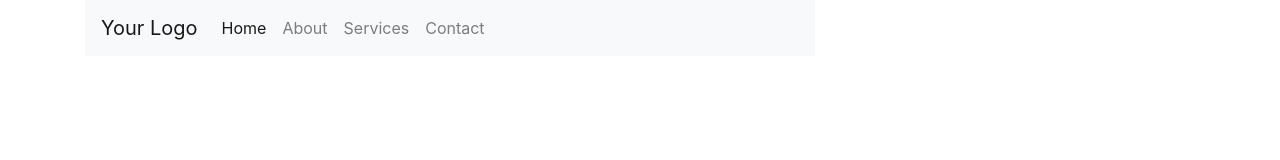
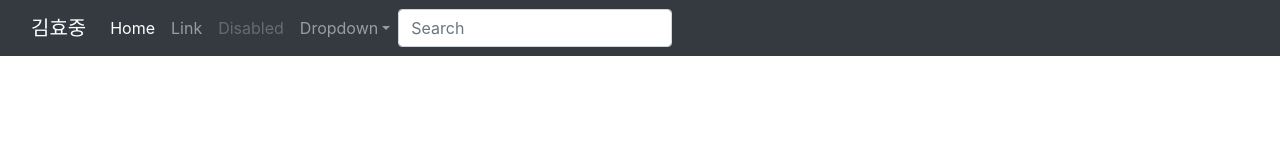
Before and after one commit to rlagywnd4/hyojung-cv, a plain HTML site: page index.html in a window 1280 px wide. Drawn offline with nearby package versions, Linux system fonts and the light colour scheme.

Commit message:
header 추가(미완성)

```diff
--- a/index.html
+++ b/index.html
@@ -5,66 +5,41 @@
     <meta name="viewport" content="width=device-width, initial-scale=1.0">
     <title>김효중 이력서</title>
     <link rel="stylesheet" href="https://maxcdn.bootstrapcdn.com/bootstrap/4.5.2/css/bootstrap.min.css">
-    <style>
-        /* Custom styles for the menu */
-        .mobile-menu {
-            display: none;
-        }
-        @media (max-width: 767px) {
-            .desktop-menu {
-                display: none;
-            }
-            .mobile-menu {
-                display: block;
-            }
-        }
-    </style>
 </head>
 <body>
-
-<div class="container">
-    <div class="row">
-        <!-- Desktop Menu -->
-        <div class="col-md-8 desktop-menu">
-            <nav class="navbar navbar-expand-md navbar-light bg-light">
-                <a class="navbar-brand" href="#">Your Logo</a>
-                <button class="navbar-toggler" type="button" data-toggle="collapse" data-target="#navbarNav" aria-controls="navbarNav" aria-expanded="false" aria-label="Toggle navigation">
+    <nav class="navbar navbar-expand-md navbar-dark bg-dark" aria-label="Fourth navbar example">
+        <div class="container-fluid">
+          <a class="navbar-brand" href="#">김효중</a>
+          <button class="navbar-toggler" type="button" data-bs-toggle="collapse" data-bs-target="#navbarsExample04" aria-controls="navbarsExample04" aria-expanded="false" aria-label="Toggle navigation">
             <span class="navbar-toggler-icon"></span>
           </button>
-                <div class="collapse navbar-collapse" id="navbarNav">
-                    <ul class="navbar-nav">
-                        <li class="nav-item active">
-                            <a class="nav-link" href="#">Home</a>
+
+          <div class="collapse navbar-collapse" id="navbarsExample04">
+            <ul class="navbar-nav me-auto mb-2 mb-md-0">
+              <li class="nav-item">
+                <a class="nav-link active" aria-current="page" href="#">Home</a>
               </li>
               <li class="nav-item">
-                            <a class="nav-link" href="#">About</a>
+                <a class="nav-link" href="#">Link</a>
               </li>
               <li class="nav-item">
-                            <a class="nav-link" href="#">Services</a>
+                <a class="nav-link disabled" aria-disabled="true">Disabled</a>
               </li>
-                        <li class="nav-item">
-                            <a class="nav-link" href="#">Contact</a>
+              <li class="nav-item dropdown">
+                <a class="nav-link dropdown-toggle" href="#" data-bs-toggle="dropdown" aria-expanded="false">Dropdown</a>
+                <ul class="dropdown-menu">
+                  <li><a class="dropdown-item" href="#">Action</a></li>
+                  <li><a class="dropdown-item" href="#">Another action</a></li>
+                  <li><a class="dropdown-item" href="#">Something else here</a></li>
+                </ul>
               </li>
             </ul>
+            <form role="search">
+              <input class="form-control" type="search" placeholder="Search" aria-label="Search">
+            </form>
+          </div>
         </div>
       </nav>
-        </div>
-        <!-- Mobile Menu -->
-        <div class="col-md-4 mobile-menu text-right">
-            <button class="btn btn-primary mt-3" type="button" data-toggle="collapse" data-target="#mobileNav" aria-expanded="false" aria-controls="mobileNav">
-                Menu
-            </button>
-            <div class="collapse mt-3" id="mobileNav">
-                <ul class="list-group">
-                    <li class="list-group-item"><a href="#">Home</a></li>
-                    <li class="list-group-item"><a href="#">About</a></li>
-                    <li class="list-group-item"><a href="#">Services</a></li>
-                    <li class="list-group-item"><a href="#">Contact</a></li>
-                </ul>
-            </div>
-        </div>
-    </div>
-</div>
 
 <!-- Bootstrap JS -->
 <script src="https://cdnjs.cloudflare.com/ajax/libs/popper.js/1.16.0/umd/popper.min.js"></script>
```
Lines whose indentation alone changed are shown as unchanged.
